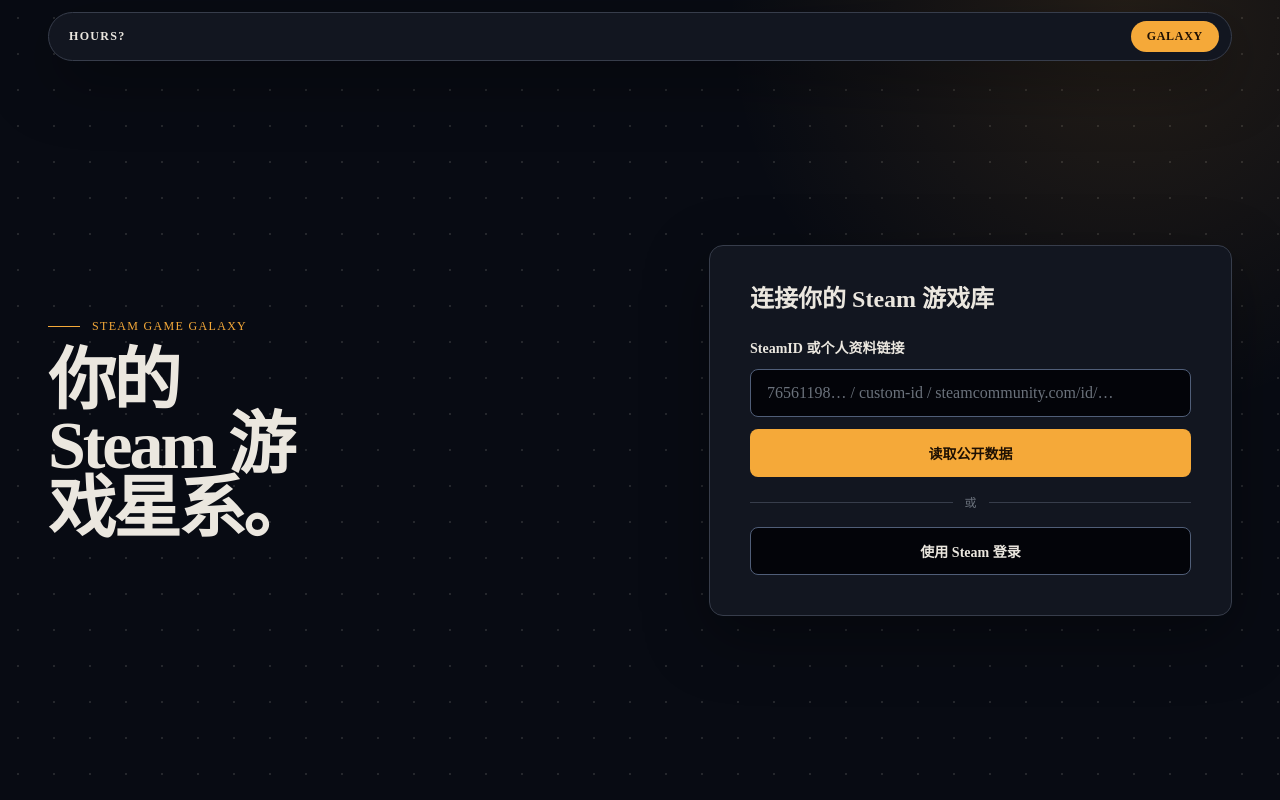
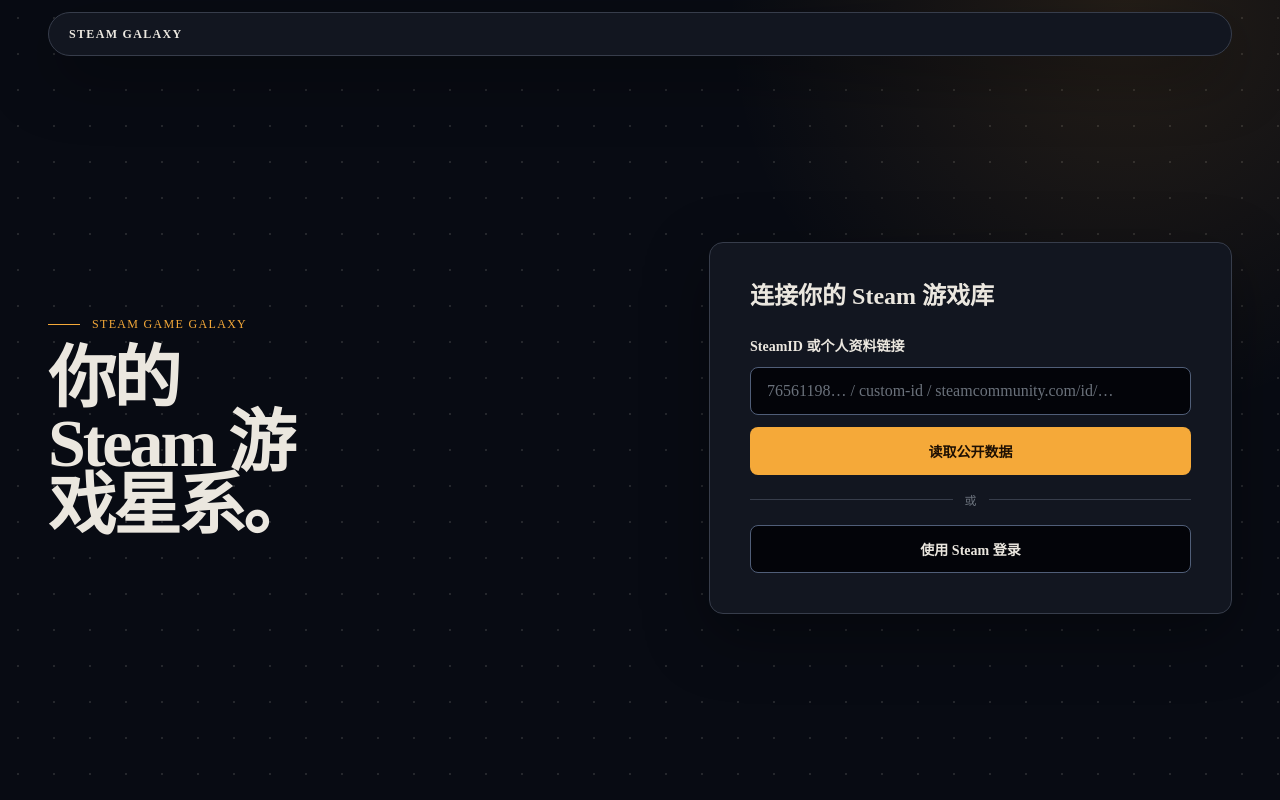
Before and after one commit to xcymm3/Steam-Galaxy, a Next.js app: page / in a window 1280 px wide. Built offline with nearby package versions, Linux system fonts and the light colour scheme.

Commit message:
refactor: rename galaxy interface

```diff
--- a/app/globals.css
+++ b/app/globals.css
@@ -100,26 +100,6 @@
 .brand:focus-visible {
   outline: 0.1875rem solid var(--color-focus);
   outline-offset: 0.1875rem;
-}
-
-.brandLong {
-  display: none;
-}
-
-.brandShort {
-  display: inline;
-}
-
-.phaseTag {
-  flex: none;
-  color: var(--color-accent-ink);
-  padding: var(--space-2) var(--space-4);
-  border-radius: var(--radius-pill);
-  background: var(--color-accent);
-  font-size: var(--text-xs);
-  font-weight: 700;
-  letter-spacing: 0.06em;
-  white-space: nowrap;
 }
 
 .pageShell {
--- a/app/layout.tsx
+++ b/app/layout.tsx
@@ -19,7 +19,7 @@
 });
 
 export const metadata: Metadata = {
-  title: "WHERE DID THE HOURS GO?",
+  title: "Steam Galaxy",
   description: "把公开的 Steam 游戏库变成可探索的互动游戏星系。",
 };
 
--- a/app/page.tsx
+++ b/app/page.tsx
@@ -22,13 +22,9 @@
     <div className="landingPage">
       <header className="siteHeader">
         <nav className="siteNav" aria-label="主导航">
-          <a className="brand" href="#top" aria-label="WHERE DID THE HOURS GO?">
-            <span className="brandLong">WHERE DID THE HOURS GO?</span>
-            <span className="brandShort" aria-hidden="true">
-              HOURS?
-            </span>
+          <a className="brand" href="#top" aria-label="Steam Galaxy">
+            STEAM GALAXY
           </a>
-          <span className="phaseTag">GALAXY</span>
         </nav>
       </header>
 
--- a/app/report/page.tsx
+++ b/app/report/page.tsx
@@ -3,7 +3,7 @@
 import { ReportExperience } from "@/components/report/report-experience";
 
 export const metadata: Metadata = {
-  title: "你的 Steam 游戏星系 · WHERE DID THE HOURS GO?",
+  title: "你的 Steam 游戏星系 · Steam Galaxy",
   description: "探索公开 Steam 库中按累计游玩时长生成的互动游戏星系。",
 };
 
--- a/components/report/galaxy-workbench.tsx
+++ b/components/report/galaxy-workbench.tsx
@@ -120,7 +120,7 @@
     <main className={styles.workbenchRoot}>
       <header className={styles.workbenchHeader}>
         <Link className={styles.wordmark} href="/" aria-label="返回首页">
-          HOURS?
+          STEAM GALAXY
         </Link>
         <div className={styles.playerIdentity}>
           <strong>{player.displayName}</strong>
```
